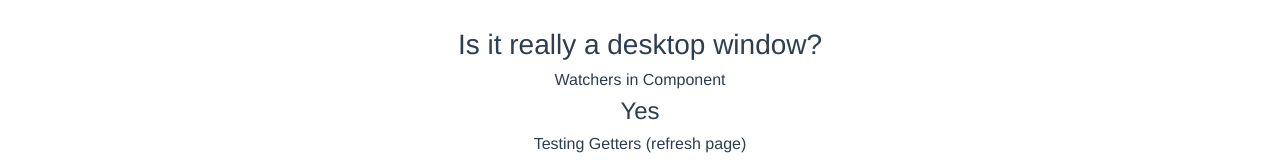
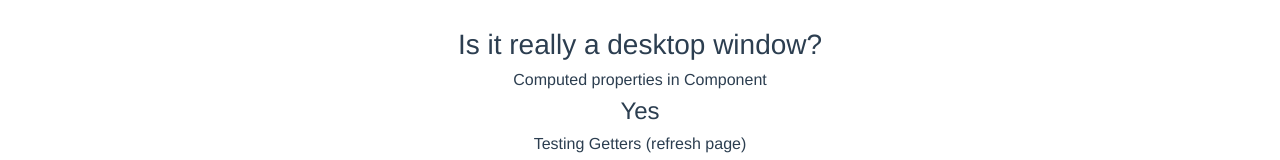
Before and after one commit to pedronieto84/vue-elearning-itAcademy, a Vue app: page /module in a window 1280 px wide. Shown: the part 481-641 px from the top of the page. Built offline with nearby package versions, Linux system fonts and the light colour scheme; what @highlightjs/vue-plugin would draw is missing.

Commit message:
final final isDesktop

```diff
--- a/src/components/isDesktop.vue
+++ b/src/components/isDesktop.vue
@@ -10,7 +10,7 @@
     </section>
     <section>
       <h3>Is it really a desktop window?</h3>
-      <h6>Watchers in Component</h6>
+      <h6>Computed properties in Component</h6>
       <h4>{{ checkDesktopComputed }}</h4>
     </section>
     <section>
```
